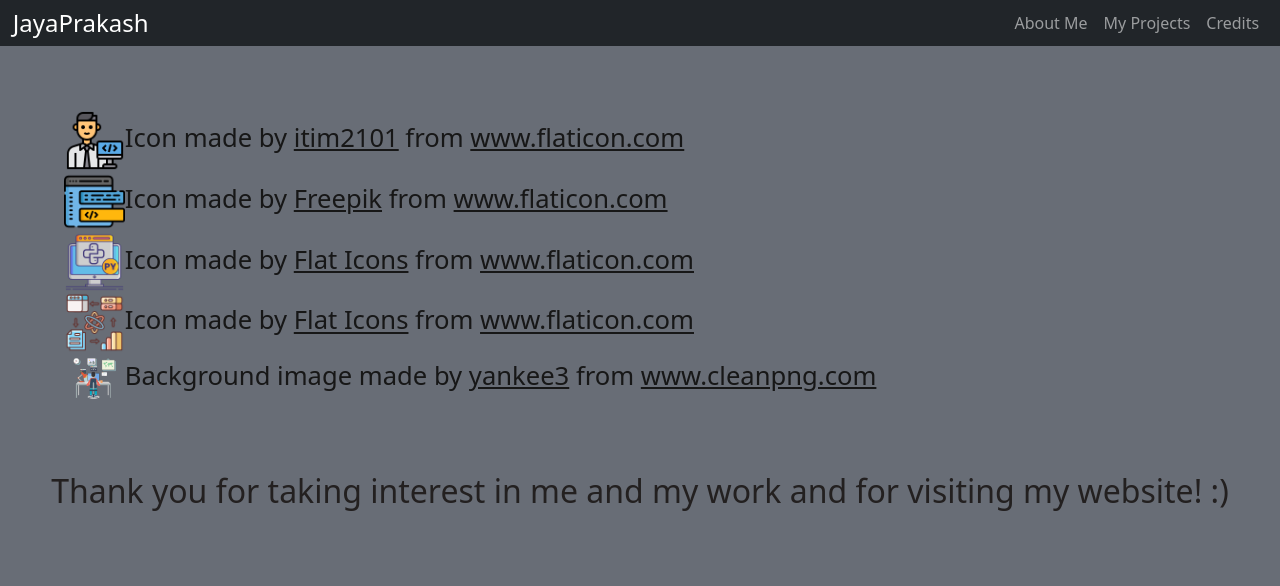
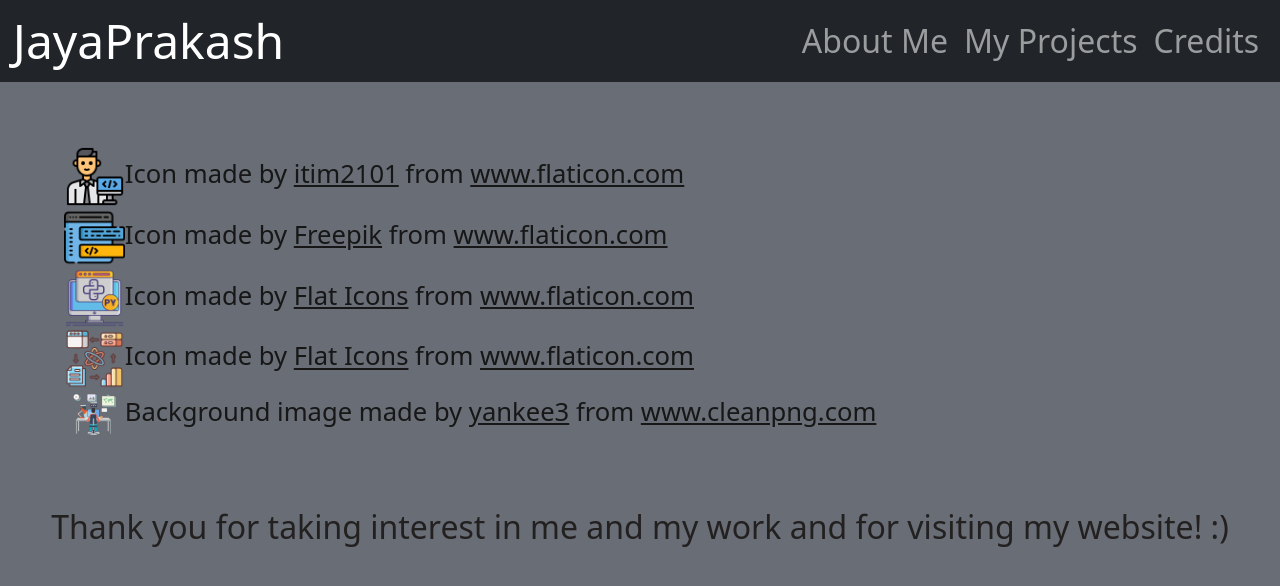
Before and after one commit to JayaPrakash6650/Personal-Website, a plain HTML site: page credits.html in a window 1280 px wide. Drawn offline with nearby package versions, Linux system fonts and the light colour scheme.

Commit message:
Add files via upload

```diff
--- a/credits.html
+++ b/credits.html
@@ -9,7 +9,7 @@
     <link rel="stylesheet" href="css/styles.css">
   </head>
   <body>
-    <nav class="navbar navbar-expand-lg navbar-dark bg-dark py-sl-3">
+    <nav class="navbar navbar-expand-lg navbar-dark bg-dark">
       <a class="navbar-brand" href="index.html">JayaPrakash</a>
       <button class="navbar-toggler" type="button" data-bs-toggle="collapse" data-bs-target="#navbarSupportedContent" aria-controls="navbarSupportedContent" aria-expanded="false" aria-label="Toggle navigation">
         <span class="navbar-toggler-icon"></span>
--- a/css/styles.css
+++ b/css/styles.css
@@ -37,11 +37,11 @@ a:hover {
   color: #444444;
 }
 .nav-link {
-  font-size: 1em;
+  font-size: 2em;
   text-align: left;
 }
 .navbar-brand {
-  font-size: 1.5em;
+  font-size: 3em;
 }
 .navbar {
   padding: 0 1%;
```
Also changed, not shown: index.html (+1 -1 lines), resume.html (+1 -1 lines), work.html (+1 -1 lines).
